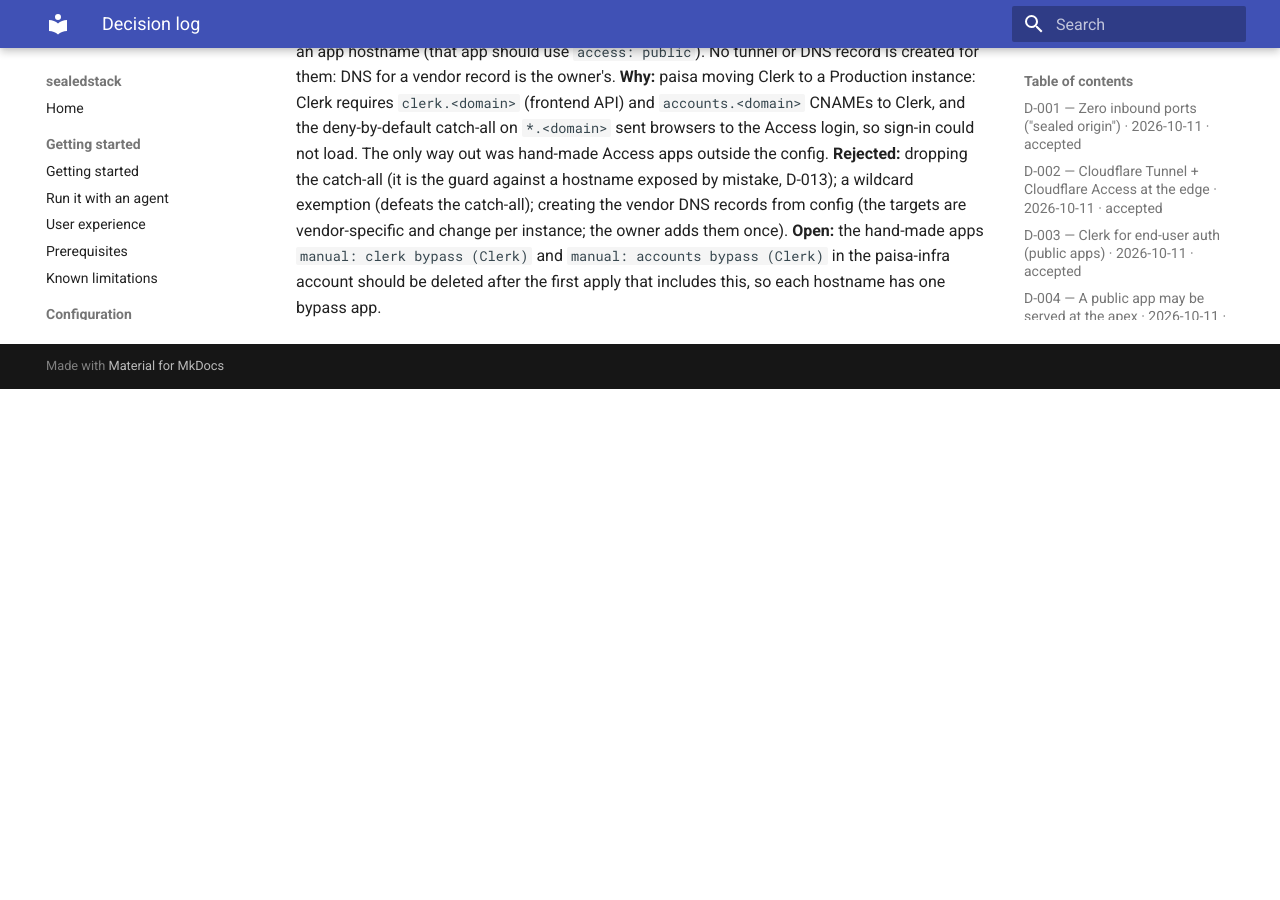
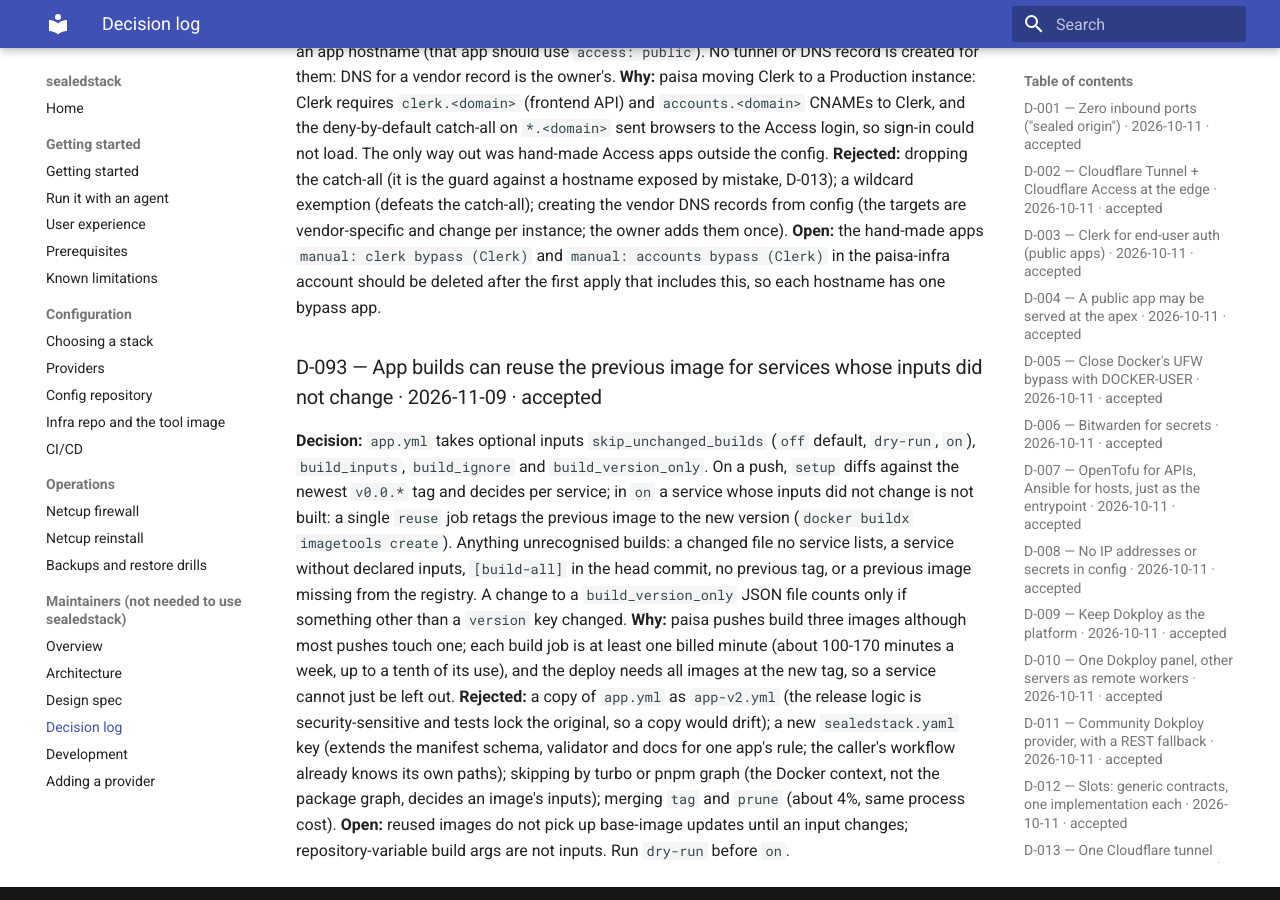
Before and after one commit to gauravnagar19/sealedstack, an MkDocs documentation site: the page built from docs/maintainers/decisions.md, in a window 1280 px wide and 900 px high, scrolled down 32016 px. Built offline with MkDocs 1.6.1 and Material for MkDocs 9.7.7, drawn with Linux system fonts in a browser that asks for light colours; before the commit the page ends 32405 px from its top, so only the background shows below that; some of the changed text lies outside the part shown.

Commit message:
feat: app.yml can reuse the previous image for services whose inputs did not change (D-093)
Opt-in (skip_unchanged_builds: off|dry-run|on). Default behaviour is unchanged.

Co-Authored-By: Claude Sonnet 5.5 <noreply@anthropic.com>

````diff
--- a/docs/ci-cd.md
+++ b/docs/ci-cd.md
@@ -56,6 +56,38 @@ server keeps zero inbound ports ([design spec §13, for maintainers](maintainers
 The Dokploy compose service is created by the platform stack
 ([design spec §9, for maintainers](maintainers/spec.md#9-platform-opentofu-stacksplatform)) with `auto-deploy`
 off. The CI only triggers the deploy of the **existing** compose service.
+
+### Skipping builds for unchanged services (D-093)
+
+By default every push builds every service that has `build:` in the compose file. A monorepo where most pushes touch one
+image can opt in to reuse the previous version's image for the others. Nothing changes unless the caller sets the inputs:
+
+```yaml
+    uses: <owner>/sealedstack/.github/workflows/app.yml@v0.6.44
+    with:
+      event: ${{ github.event_name }}
+      tag: ${{ inputs.tag }}
+      skip_unchanged_builds: dry-run        # off (default) | dry-run | on
+      build_inputs: >-                       # every file each image is built from
+        {"api": ["apps/api/**", "packages/**", "package.json", "pnpm-lock.yaml"],
+         "web": ["apps/ui/**", "packages/shared/**", "package.json", "pnpm-lock.yaml"]}
+      build_ignore: '["docs/**", "**/*.md", "tests/**"]'
+      build_version_only: '["apps/api/package.json"]'   # a bump of "version" alone is not a change
+```
+
+How it decides, in the `setup` job (the result is in the run's job summary):
+
+1. It diffs the new commit against the newest `v0.0.*` tag. Each changed file that is not in `build_ignore` marks the
+   services whose `build_inputs` globs match it.
+2. A changed file that no service claims, a service with no `build_inputs` entry, a head commit message containing
+   `[build-all]`, no previous version, or a previous image missing from the registry: build (everything, or that service).
+3. `dry-run` builds everything and only reports what `on` would reuse; run it for a while before trusting `on`.
+4. In `on`, one `reuse` job gives each unchanged service the new tag with `docker buildx imagetools create` (a registry-side
+   retag, no rebuild). The deploy still finds every image at the new version, and `prune` still applies.
+
+Limits: an image is not rebuilt for a newer base image until its own inputs change (add `[build-all]` or touch an input);
+build arguments that come from repository variables are not inputs, so changing one needs a `[build-all]` push.
+Rollback: set `skip_unchanged_builds: off`, or pin the earlier release.
 
 ## 2. Tailscale for CI: a trust credential and `tag:release`
 
--- a/docs/maintainers/decisions.md
+++ b/docs/maintainers/decisions.md
@@ -446,3 +446,9 @@ Docs-only changes skip `tofu` and the Docker checks; changes outside the paths a
 **Why:** paisa moving Clerk to a Production instance: Clerk requires `clerk.<domain>` (frontend API) and `accounts.<domain>` CNAMEs to Clerk, and the deny-by-default catch-all on `*.<domain>` sent browsers to the Access login, so sign-in could not load. The only way out was hand-made Access apps outside the config.
 **Rejected:** dropping the catch-all (it is the guard against a hostname exposed by mistake, D-013); a wildcard exemption (defeats the catch-all); creating the vendor DNS records from config (the targets are vendor-specific and change per instance; the owner adds them once).
 **Open:** the hand-made apps `manual: clerk bypass (Clerk)` and `manual: accounts bypass (Clerk)` in the paisa-infra account should be deleted after the first apply that includes this, so each hostname has one bypass app.
+
+### D-093 — App builds can reuse the previous image for services whose inputs did not change · 2026-11-09 · accepted
+**Decision:** `app.yml` takes optional inputs `skip_unchanged_builds` (`off` default, `dry-run`, `on`), `build_inputs`, `build_ignore` and `build_version_only`. On a push, `setup` diffs against the newest `v0.0.*` tag and decides per service; in `on` a service whose inputs did not change is not built: a single `reuse` job retags the previous image to the new version (`docker buildx imagetools create`). Anything unrecognised builds: a changed file no service lists, a service without declared inputs, `[build-all]` in the head commit, no previous tag, or a previous image missing from the registry. A change to a `build_version_only` JSON file counts only if something other than a `version` key changed.
+**Why:** paisa pushes build three images although most pushes touch one; each build job is at least one billed minute (about 100-170 minutes a week, up to a tenth of its use), and the deploy needs all images at the new tag, so a service cannot just be left out.
+**Rejected:** a copy of `app.yml` as `app-v2.yml` (the release logic is security-sensitive and tests lock the original, so a copy would drift); a new `sealedstack.yaml` key (extends the manifest schema, validator and docs for one app's rule; the caller's workflow already knows its own paths); skipping by turbo or pnpm graph (the Docker context, not the package graph, decides an image's inputs); merging `tag` and `prune` (about 4%, same process cost).
+**Open:** reused images do not pick up base-image updates until an input changes; repository-variable build args are not inputs. Run `dry-run` before `on`.
````
Also changed, not shown: 2 other files.
